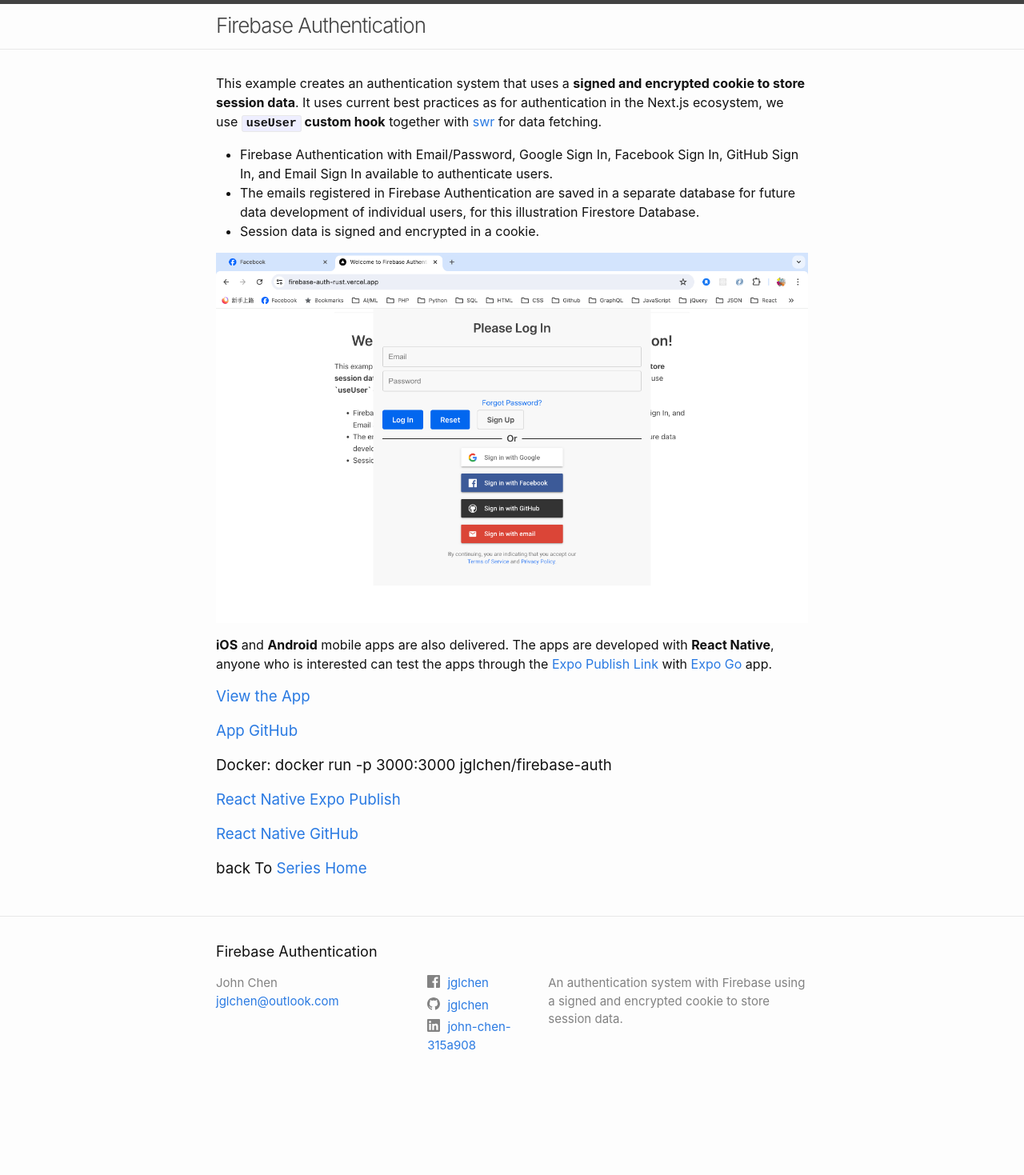
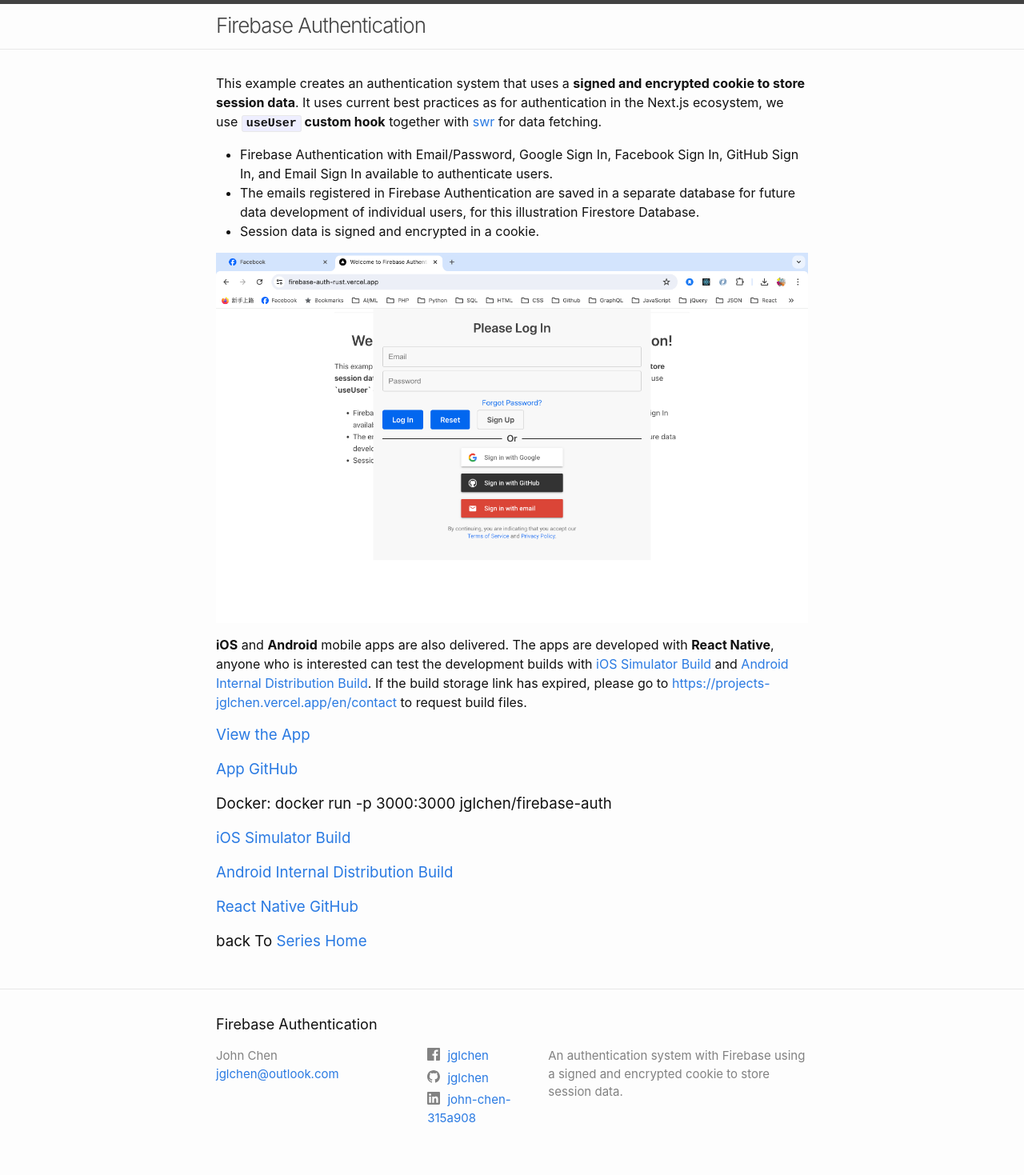
Before and after one commit to jglchen/firebase-auth, a Jekyll site: the page built from index.md, in a window 1280 px wide. Shown: the whole page at 80% size. Built offline with Jekyll 4.4.1, drawn with Linux system fonts in a browser that asks for light colours; comment, search, counter and statistics services are not loaded; before the commit the page ends 1378 px from its top, so only the background shows below that.

Commit message:
Update index.md

```diff
--- a/index.md
+++ b/index.md
@@ -16,12 +16,13 @@
 
 [![firebase-auth-screenshot](/images/firebase-auth-screenshot.png)](https://firebase-auth-rust.vercel.app)
 
-**iOS** and **Android** mobile apps are also delivered. The apps are developed with **React Native**, anyone who is interested can test the apps through the [Expo Publish Link](https://expo.dev/@jglchen/firebase-auth) with [Expo Go](https://expo.dev/client) app.
+**iOS** and **Android** mobile apps are also delivered. The apps are developed with **React Native**, anyone who is interested can test the development builds with [iOS Simulator Build](https://expo.dev/accounts/jglchen/projects/firebase-auth/builds/da8ba431-1739-4dd2-8735-2a2a65836d18) and [Android Internal Distribution Build](https://expo.dev/accounts/jglchen/projects/firebase-auth/builds/987f6f8c-d8bd-41f0-95d0-43be634e3bf2). If the build storage link has expired, please go to [https://projects-jglchen.vercel.app/en/contact](https://projects-jglchen.vercel.app/en/contact) to request build files.
 
 ### [View the App](https://firebase-auth-rust.vercel.app)
 ### [App GitHub](https://github.com/jglchen/firebase-auth)
 ### Docker: docker run -p 3000:3000 jglchen/firebase-auth
-### [React Native Expo Publish](https://expo.dev/@jglchen/firebase-auth)
+### [iOS Simulator Build](https://expo.dev/accounts/jglchen/projects/firebase-auth/builds/da8ba431-1739-4dd2-8735-2a2a65836d18)
+### [Android Internal Distribution Build](https://expo.dev/accounts/jglchen/projects/firebase-auth/builds/987f6f8c-d8bd-41f0-95d0-43be634e3bf2)
 ### [React Native GitHub](https://github.com/jglchen/react-native-firebase-auth)
 ### back To [Series Home](https://jglchen.github.io/)
 
```
Also changed, not shown: images/firebase-auth-screenshot.png.
